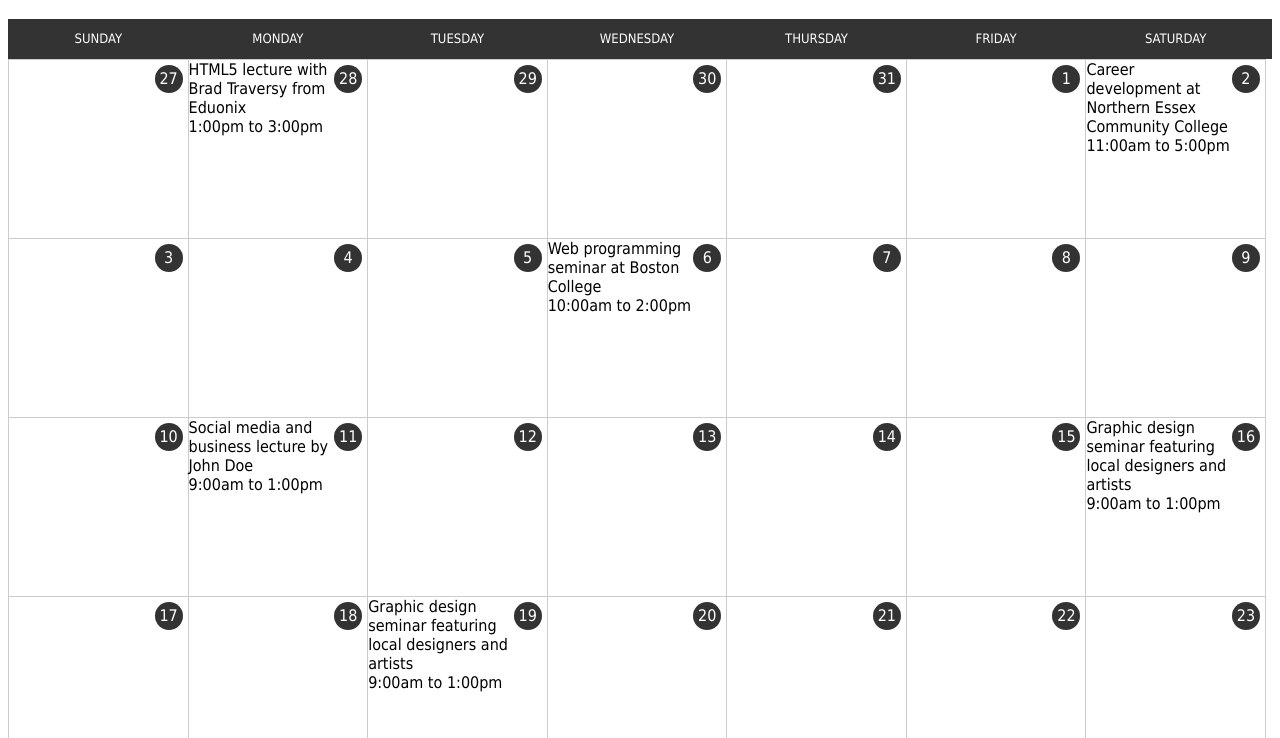
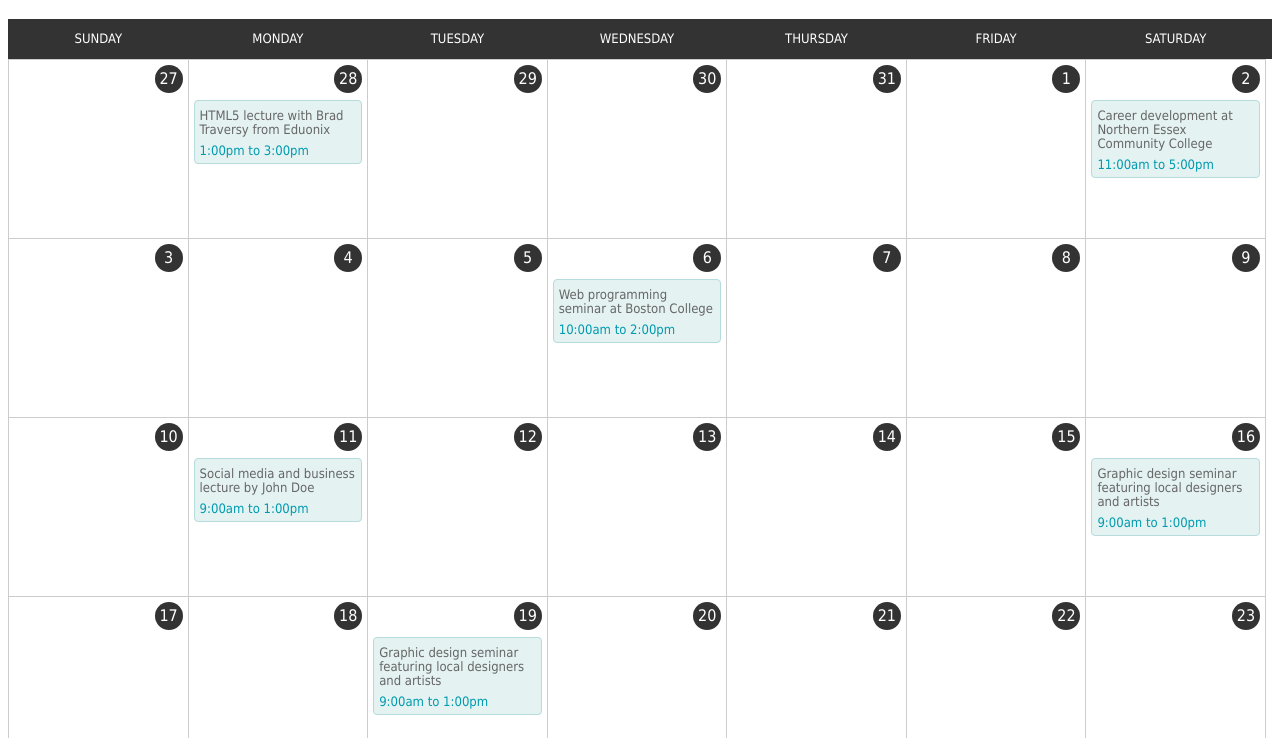
Before and after one commit to JakobLeer/Eudonix-Projects-In-CSS, a plain HTML site: page Section 3 - Calendar/index.html in a window 1280 px wide. Shown: the part 62-800 px from the top of the page. Drawn offline with Linux system fonts and the light colour scheme.

Commit message:
Events styled

```diff
--- a/Section 3 - Calendar/css/style.css
+++ b/Section 3 - Calendar/css/style.css
@@ -57,3 +57,20 @@ body {
   text-align: center;
   float: right;
 }
+
+#calendar .event {
+  background: #e4f2f2;
+  border: 1px solid #b5dbdc;
+  border-radius: 4px;
+  color: #009aaf;
+  font-size: 13px;
+  line-height: 14px;
+  clear: both;
+  padding: 5px;
+  margin: 40px 5px 5px 5px;
+}
+
+#calendar .event-desc {
+  color: #666;
+  margin: 3px 0 7px 0;
+}
```
